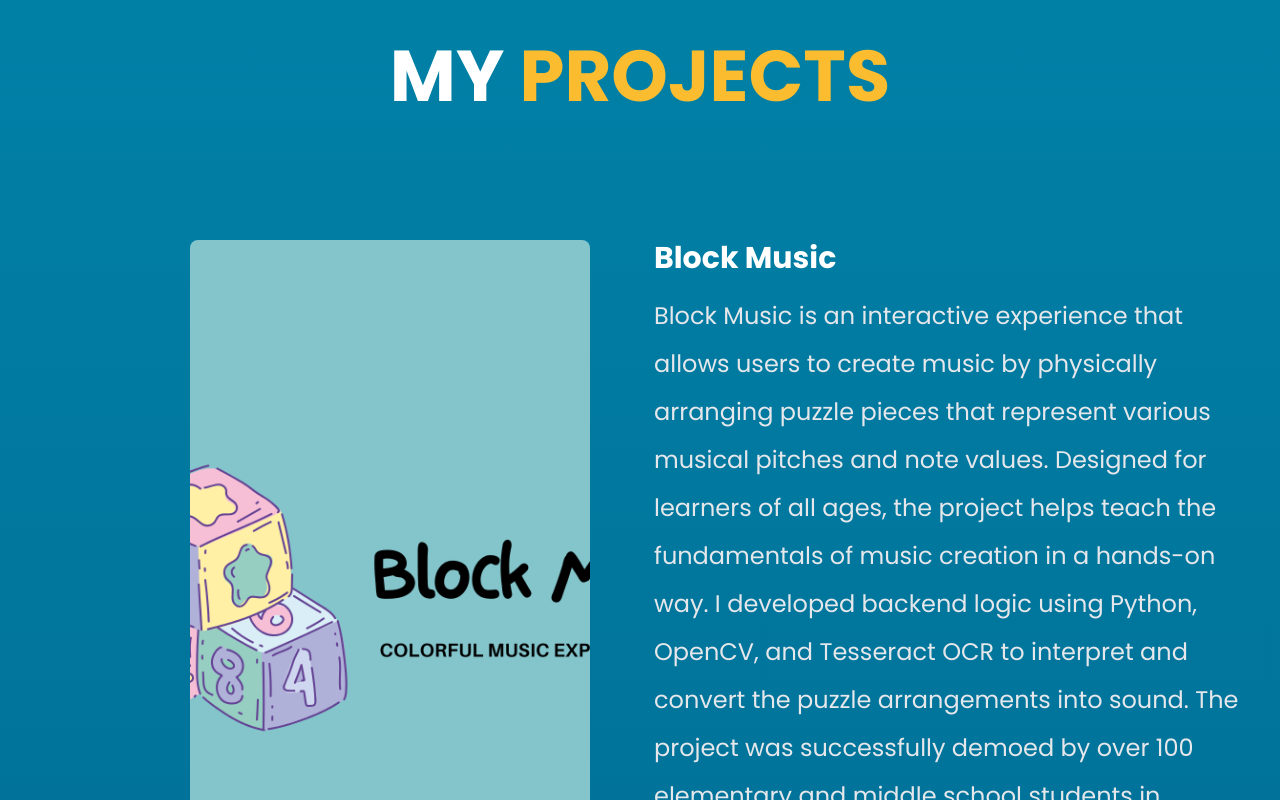
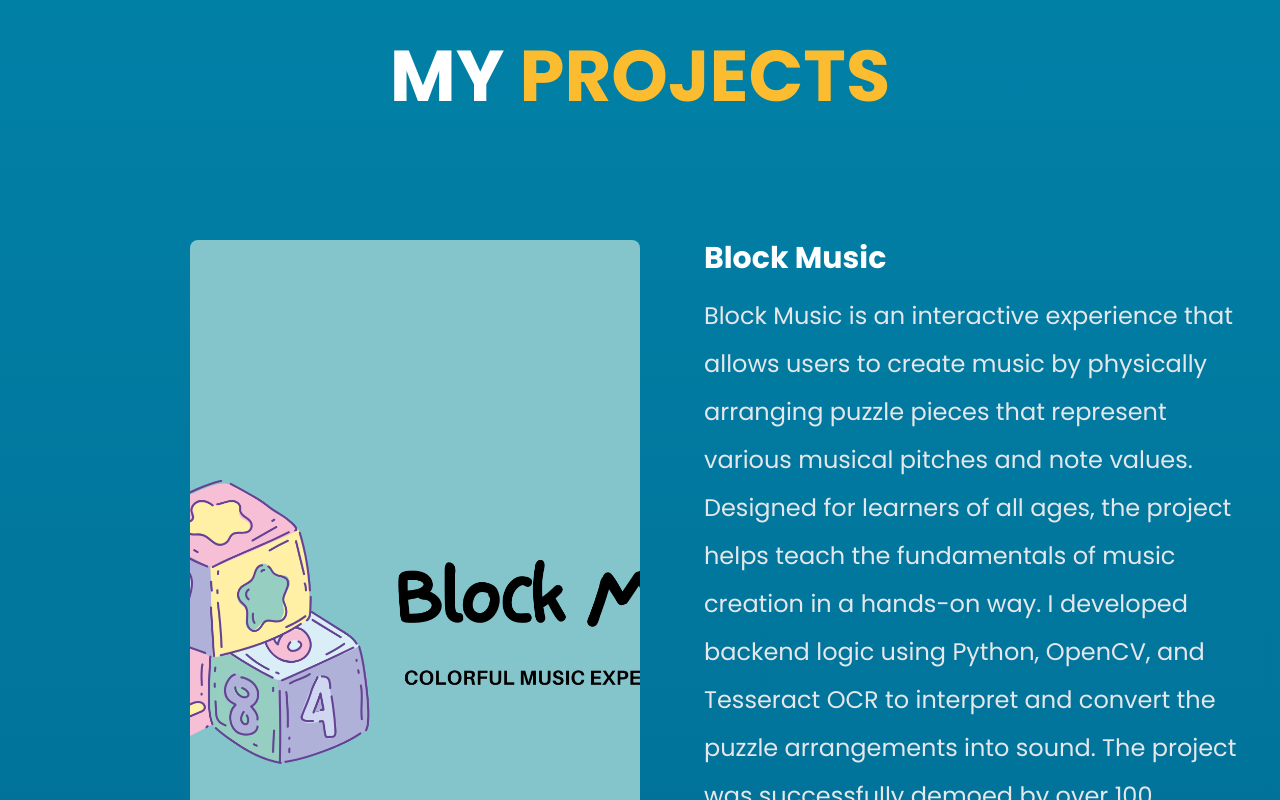
Before and after one commit to soj-i/portfolio, a Next.js app: page /projects in a window 1280 px wide. Built offline with nearby package versions, Linux system fonts and the light colour scheme.

Commit message:
vid resize

```diff
--- a/src/components/ui/project-card.tsx
+++ b/src/components/ui/project-card.tsx
@@ -24,7 +24,7 @@ export default function ProjectCard({ project }: Props) {
         <video
           controls
           className="rounded-lg object-cover"
-          width={400}
+          width={450}
           height={400}
         >
           <source src={project.videoUrl} type= "video/mp4" />
@@ -34,7 +34,7 @@ export default function ProjectCard({ project }: Props) {
         <Image
           src={project.imageUrl || "/images/default.png"} // Fallback image if imageUrl is null
           alt={project.title}
-          width={400}
+          width={450}
           height={400}
           className="rounded-lg object-cover"
         />
```
